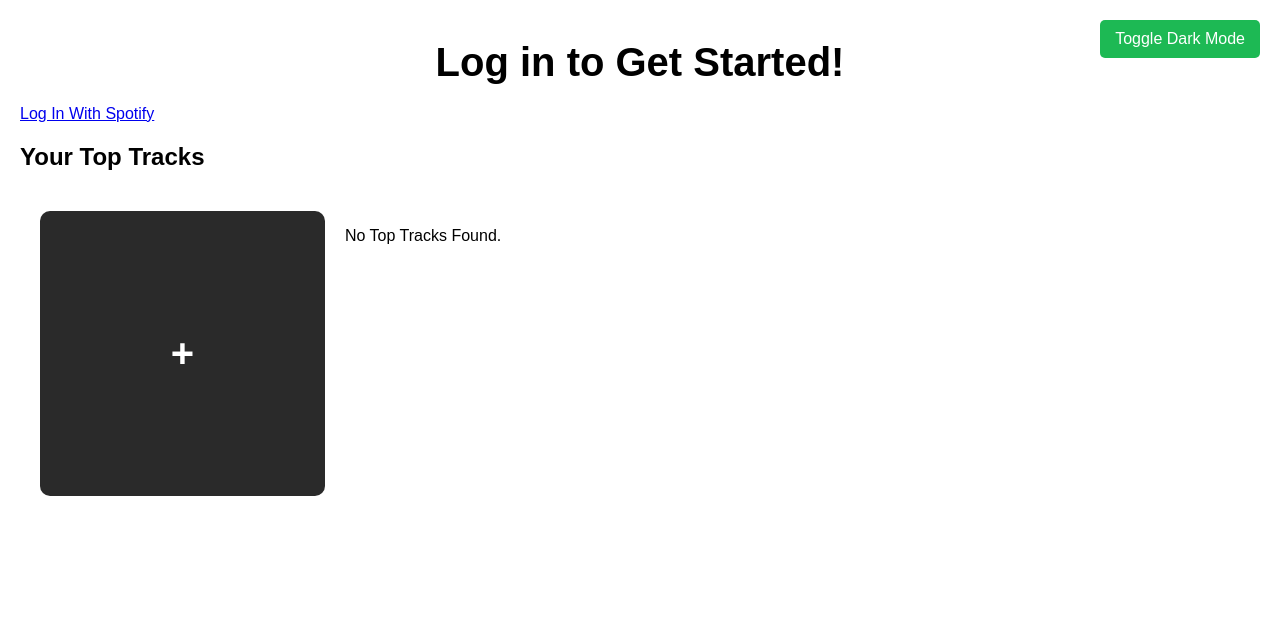
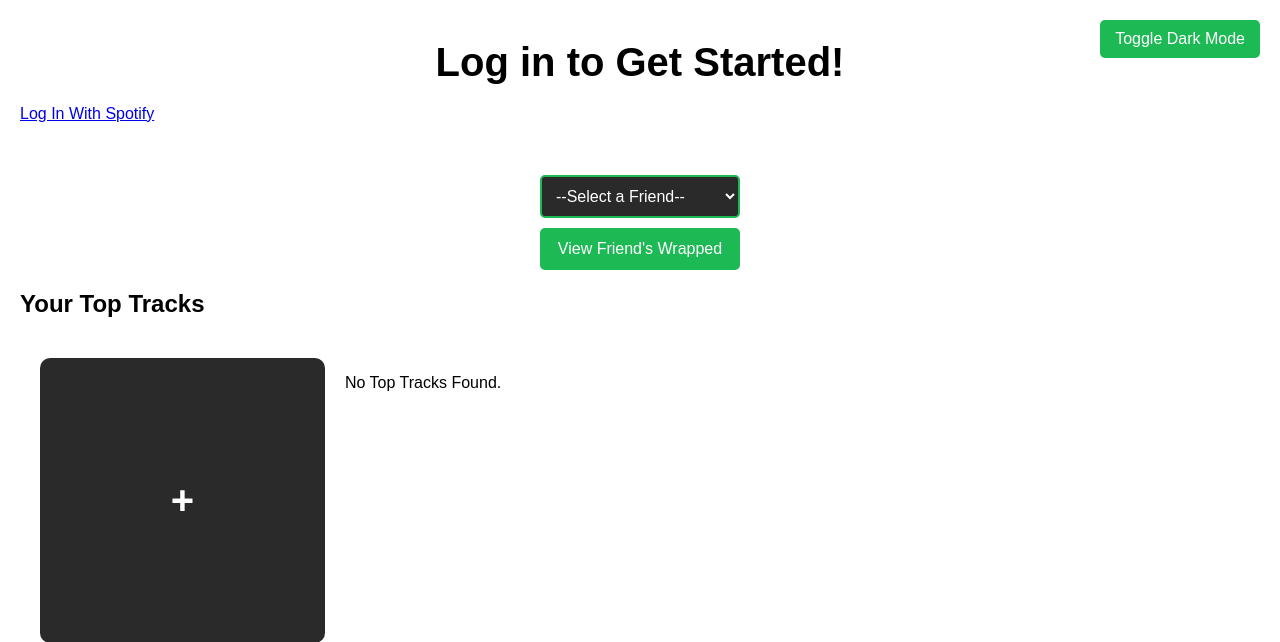
Before and after one commit to JLee4103/Spotify-Wrapped, a Django app: page /spotifyWrapped/ in a window 1280 px wide. Shown: the top 642 px of the page. Run offline with Django 5.2, Linux system fonts and the light colour scheme.

Commit message:
api token refresh

```diff
--- a/mysite/spotifyWrapped/static/spotifyWrapped/home.css
+++ b/mysite/spotifyWrapped/static/spotifyWrapped/home.css
@@ -202,3 +202,78 @@ h1 {
     color: white;
     cursor: pointer;
 }
+
+/* Friend List Dropdown Container */
+.friend-list-container {
+    display: flex;
+    flex-direction: column;
+    align-items: center;
+    margin: 20px 0;
+}
+
+.friend-list-container label {
+    font-size: 1.2em;
+    margin-bottom: 10px;
+    color: #FFFFFF; /* White label text */
+}
+
+#friend-select {
+    width: 200px;
+    padding: 10px;
+    font-size: 1em;
+    background-color: #2a2a2a; /* Dark background */
+    color: white;
+    border: 2px solid #1DB954; /* Spotify green border */
+    border-radius: 5px;
+    transition: background-color 0.3s, border-color 0.3s;
+    cursor: pointer;
+}
+
+#friend-select:focus {
+    outline: none;
+    background-color: #1DB954; /* Light green background on focus */
+    border-color: #128b3f; /* Darker green border on focus */
+}
+
+#friend-select option {
+    background-color: #1a1a1a; /* Darker background for options */
+    color: white;
+}
+
+/* Friend List Button */
+#view-friend-button {
+    background-color: #1DB954; /* Spotify green button */
+    color: white;
+    padding: 12px 18px;
+    border: none;
+    border-radius: 5px;
+    font-size: 1em;
+    cursor: pointer;
+    transition: background-color 0.3s;
+    margin-top: 10px;
+}
+
+#view-friend-button:hover {
+    background-color: #17a74b; /* Darker green on hover */
+}
+
+#view-friend-button:active {
+    background-color: #128b3f; /* Even darker green when clicked */
+    box-shadow: 0 2px 5px rgba(0, 0, 0, 0.2);
+}
+
+/* Responsive Styles for Smaller Screens */
+@media (max-width: 768px) {
+    .friend-list-container {
+        width: 100%;
+        align-items: stretch;
+    }
+
+    #friend-select {
+        width: 100%;
+    }
+
+    #view-friend-button {
+        width: 100%;
+    }
+}
--- a/mysite/spotifyWrapped/templates/spotifyWrapped/home.html
+++ b/mysite/spotifyWrapped/templates/spotifyWrapped/home.html
@@ -18,6 +18,19 @@
             <a href="{% url 'spotifyWrapped:spotify_login' %}" class="login-button">Log In With Spotify</a>
         </div>
     {% endif %}
+
+    <!-- Friend List Dropdown -->
+<div class="friend-list-container">
+    <label for="friend-select">View a Friend's Wrapped</label>
+    <select id="friend-select" name="friend_username">
+        <option value="">--Select a Friend--</option>
+        {% for friend in followers %}
+            <option value="{{ friend.username }}">{{ friend.username }}</option>
+        {% endfor %}
+    </select>
+    <button id="view-friend-button">View Friend's Wrapped</button>
+</div>
+
 
     <!-- Top Tracks Section -->
     <h2>Your Top Tracks</h2>
--- a/mysite/spotifyWrapped/views.py
+++ b/mysite/spotifyWrapped/views.py
@@ -1,14 +1,18 @@
+from django.shortcuts import render, redirect
+from django.views import View
 import requests
-from django.shortcuts import redirect, render
-from django.views import View
+from .spotify_util import get_spotify_wrapped_data
 import spotifyWrapped.settings
 
 
 class SpotifyLoginView(View):
     def get(self, request):
+        # Clear previous tokens
+        request.session.flush()  # This clears all session data, including tokens
+
         spotify_auth_url = 'https://accounts.spotify.com/authorize'
         response_type = 'code'
-        scope = 'user-top-read'
+        scope = 'user-top-read user-follow-read'  # Ensure both 'user-top-read' and 'user-follow-read' are included
 
         # Construct the Spotify authorization URL
         auth_url = (
@@ -20,6 +24,7 @@ class SpotifyLoginView(View):
 
         # Redirect the user to the Spotify authorization page
         return redirect(auth_url)
+
 
 
 class SpotifyCallbackView(View):
@@ -41,14 +46,14 @@ class SpotifyCallbackView(View):
             "client_secret": spotifyWrapped.settings.SPOTIFY_CLIENT_SECRET,
         }
 
-        # Make the POST request
+        # Make the POST request to exchange the code for tokens
         response = requests.post(url, data=data)
 
-        # Check if the request was successful and print the token
+        # Check if the request was successful and handle tokens
         if response.status_code == 200:
             tokens = response.json()
             access_token = tokens.get("access_token")
-            refresh_token = tokens.get("refresh_token")  # Only if using auth code flow
+            refresh_token = tokens.get("refresh_token")
 
             # Save tokens to session
             request.session['access_token'] = access_token
@@ -73,128 +78,124 @@ class HomeView(View):
 
     def get(self, request):
         username = request.session.get("spotify_username", "Guest")
+        access_token = request.session.get('access_token')
+        followers = []
+        top_tracks, top_artists = [], []
 
-        # Fetch top tracks/artists only if user is authenticated with Spotify
-        access_token = request.session.get('access_token', None)
-
-        # You may want to get the period from request or session (for example purposes)
-        period = request.GET.get('period', 'Past Year')  # Default to "Past Year" if not provided
-
+        # Only fetch data if user is authenticated with Spotify
         if access_token:
-            # Pass the period argument here
-            top_tracks, top_artists = self.get_spotify_wrapped_data(access_token, period)
-        else:
-            top_tracks, top_artists = [], []
+            top_tracks, top_artists = get_spotify_wrapped_data(access_token)
+            followers = self.get_spotify_following(access_token)
 
         return render(request, self.template_name, {
             "username": username,
             "top_tracks": top_tracks,
             "top_artists": top_artists,
+            "followers": followers,
         })
 
-    def get_spotify_wrapped_data(self, access_token, period):
-        """
-        Fetches user's top tracks and artists from Spotify based on the selected time range.
-        """
+    def get_spotify_following(self, access_token):
+        following_url = "https://api.spotify.com/v1/me/following?type=user&limit=50"
         headers = {"Authorization": f"Bearer {access_token}"}
 
-        # Map the selected period to Spotify's time range
-        time_range_map = {
-            'Past Month': 'short_term',
-            'Past 6 Months': 'medium_term',
-            'Past Year': 'long_term'
-        }
+        following = []
+        while following_url:
+            response = requests.get(following_url, headers=headers)
+            if response.status_code == 200:
+                data = response.json()
+                following.extend(data['artists'])  # 'artists' because 'following' is type 'user' or 'artist'
+                following_url = data.get('next')  # Pagination to get more followings
+            else:
+                print("Failed to fetch following:", response.json())
+                break
 
-        # Get the appropriate time range for Spotify API
-        time_range = time_range_map.get(period, 'long_term')
-
-        # Fetch user's top tracks from Spotify
-        top_tracks_url = f"https://api.spotify.com/v1/me/top/tracks?limit=10&time_range={time_range}"
-        top_tracks_response = requests.get(top_tracks_url, headers=headers)
-
-        if top_tracks_response.status_code == 200:
-            top_tracks_data = top_tracks_response.json().get('items', [])
-            top_tracks = [
-                {
-                    'name': track['name'],
-                    'artist': track['artists'][0]['name'],
-                    'album_image': track['album']['images'][0]['url'] if track['album']['images'] else None,
-                    'preview_url': track.get('preview_url')  # Add preview_url here
-                }
-                for track in top_tracks_data
-            ]
-        else:
-            top_tracks = []
-
-        # Fetch user's top artists from Spotify
-        top_artists_url = f"https://api.spotify.com/v1/me/top/artists?limit=10&time_range={time_range}"
-        top_artists_response = requests.get(top_artists_url, headers=headers)
-
-        if top_artists_response.status_code == 200:
-            top_artists_data = top_artists_response.json().get('items', [])
-            top_artists = [
-                {
-                    'name': artist['name'],
-                    'image': artist['images'][0]['url'] if artist['images'] else None,
-                }
-                for artist in top_artists_data
-            ]
-        else:
-            top_artists = []
-
-        return top_tracks, top_artists
-
+        return [{'username': user['name']} for user in following]
 
 class SlideshowView(View):
     template_name = 'spotifyWrapped/slideshow.html'
 
     def get(self, request):
-        # Get the period from the query string (default to 'Past Year' if not provided)
         period = request.GET.get('period', 'Past Year')
         access_token = request.session.get('access_token')
 
+        top_tracks = []
+
         if access_token:
-            top_tracks = self.get_spotify_wrapped_data(access_token, period)  # Only get top_tracks
-        else:
-            top_tracks = []
+            # Fetch top tracks using the helper function
+            top_tracks, _ = get_spotify_wrapped_data(
+                access_token,
+                period,
+                refresh_access_token_callback=self.refresh_access_token_callback
+            )
 
         return render(request, self.template_name, {
             "top_tracks": top_tracks,
-            "period": period  # Pass the selected period to the template if needed
+            "period": period
         })
 
-    def get_spotify_wrapped_data(self, access_token, period):
-        """
-        Fetches user's top tracks from Spotify based on the selected time range.
-        """
-        headers = {"Authorization": f"Bearer {access_token}"}
+    def refresh_access_token_callback(self):
+        refresh_token = self.request.session.get('refresh_token')
+        if refresh_token:
+            return self.refresh_access_token(refresh_token)
+        return None
 
-        # Map the selected period to Spotify's time range
-        time_range_map = {
-            'Past Month': 'short_term',
-            'Past 6 Months': 'medium_term',
-            'Past Year': 'long_term'
+    def refresh_access_token(self, refresh_token):
+        url = "https://accounts.spotify.com/api/token"
+        headers = {"Content-Type": "application/x-www-form-urlencoded"}
+        data = {
+            "grant_type": "refresh_token",
+            "refresh_token": refresh_token,
+            "client_id": spotifyWrapped.settings.SPOTIFY_CLIENT_ID,
+            "client_secret": spotifyWrapped.settings.SPOTIFY_CLIENT_SECRET,
         }
+        response = requests.post(url, headers=headers, data=data)
 
-        # Get the appropriate time range for Spotify API
-        time_range = time_range_map.get(period, 'long_term')
+        if response.status_code == 200:
+            tokens = response.json()
+            new_access_token = tokens.get("access_token")
+            self.request.session['access_token'] = new_access_token
+            return new_access_token
+        else:
+            print("Failed to refresh access token:", response.json())
+            return None
 
-        # Fetch user's top tracks from Spotify
-        top_tracks_url = f"https://api.spotify.com/v1/me/top/tracks?limit=10&time_range={time_range}"
-        top_tracks_response = requests.get(top_tracks_url, headers=headers)
 
-        if top_tracks_response.status_code == 200:
-            top_tracks_data = top_tracks_response.json().get('items', [])
-            top_tracks = [
-                {
-                    'name': track['name'],
-                    'artist': track['artists'][0]['name'],
-                    'album_image': track['album']['images'][0]['url'] if track['album']['images'] else None,
-                    'preview_url': track.get('preview_url')  # Add preview_url here
-                }
-                for track in top_tracks_data
-            ]
+class SearchFriendView(View):
+    template_name = 'spotifyWrapped/search_friend.html'
+
+    def get(self, request):
+        # Render search page for the friend
+        return render(request, self.template_name)
+
+    def post(self, request):
+        # Get the friend's username or public ID from the form
+        friend_username = request.POST.get("friend_username")
+
+        if friend_username:
+            # Redirect to view the friend's wrapped
+            return redirect("spotifyWrapped:view_friend_wrapped", friend_username=friend_username)
+
+        return render(request, self.template_name, {'error': 'Please enter a valid Spotify username.'})
+
+
+class FriendWrappedView(View):
+    template_name = 'spotifyWrapped/friend_wrapped.html'
+
+    def get(self, request):
+        friend_username = request.GET.get('friend_username')
+
+        # Fetch friend's data based on username (this could be another API call)
+        # You may need to query your database or fetch friend-specific data here
+
+        # For example, fetching top tracks/artists for the friend
+        access_token = request.session.get('access_token')
+        if access_token and friend_username:
+            top_tracks, top_artists = get_spotify_wrapped_data(access_token)
         else:
-            top_tracks = []
+            top_tracks, top_artists = [], []
 
-        return top_tracks  # Only return the top_tracks
+        return render(request, self.template_name, {
+            'friend_username': friend_username,
+            'top_tracks': top_tracks,
+            'top_artists': top_artists,
+        })
```
Also changed, not shown: mysite/spotifyWrapped/spotify_util.py (+56 -29 lines), mysite/spotifyWrapped/templates/spotifyWrapped/search_friend.html (added, +10 -0 lines), mysite/spotifyWrapped/templates/spotifyWrapped/view_friend_wrapped.html (added, +30 -0 lines), mysite/db.sqlite3.
